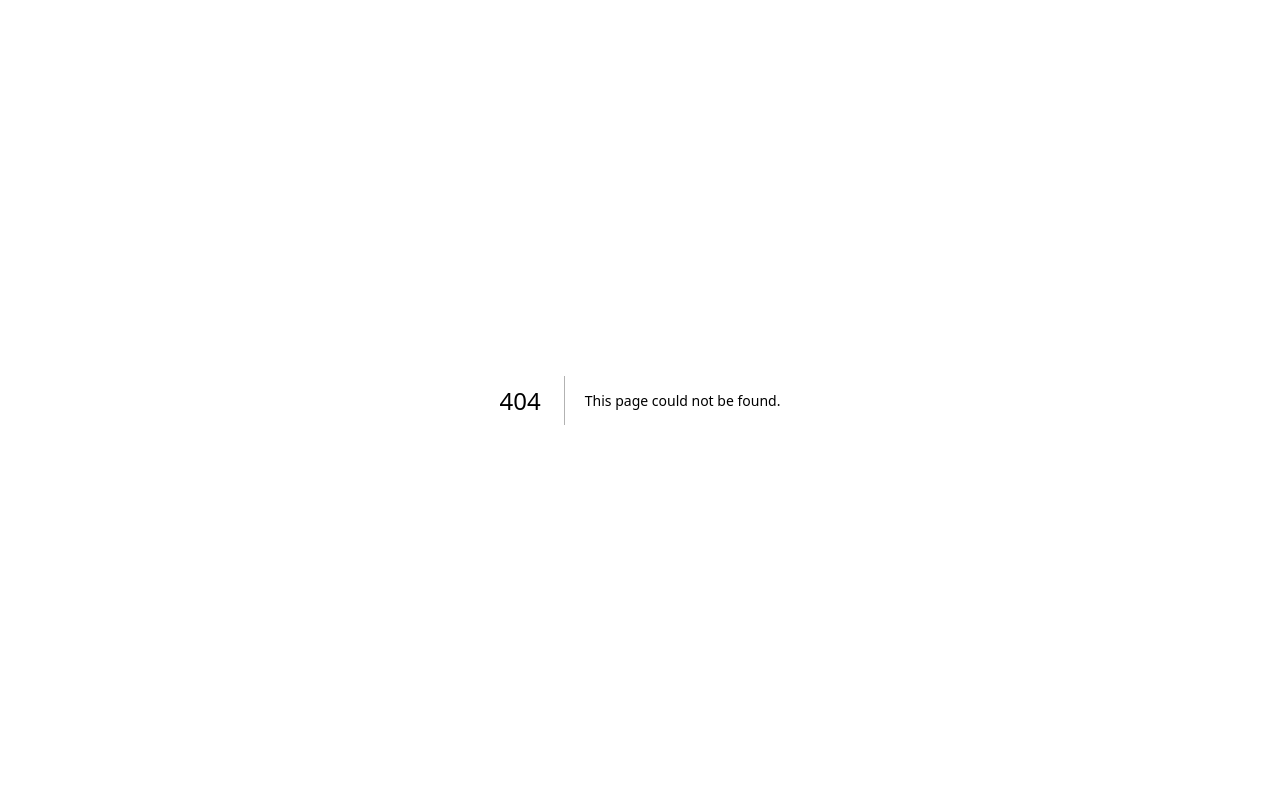
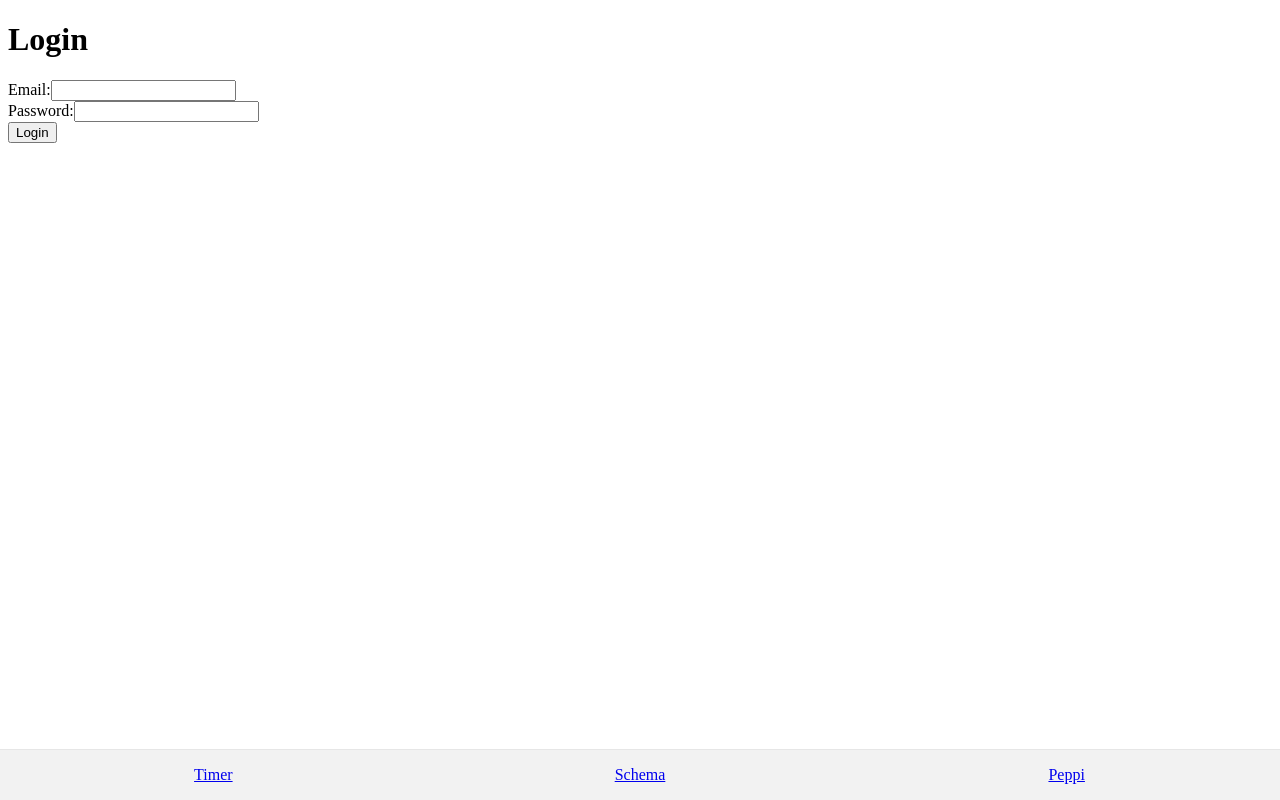
Before and after one commit to crtneko97/grp7_project, a Next.js app: page /loginPage in a window 1280 px wide. Before the commit this address had no page. Built offline with nearby package versions, Linux system fonts and the light colour scheme.

Commit message:
added loginpage and installed axios npm install axios for fetching

```diff
--- a/package.json
+++ b/package.json
@@ -12,6 +12,7 @@
     "@types/node": "18.15.11",
     "@types/react": "18.0.31",
     "@types/react-dom": "18.0.11",
+    "axios": "^1.3.4",
     "eslint": "8.37.0",
     "eslint-config-next": "13.2.4",
     "next": "13.2.4",
--- /dev/null
+++ b/pages/api/login.ts
@@ -0,0 +1,16 @@
+import type { NextApiRequest, NextApiResponse } from "next";
+
+export default function handler(
+  req: NextApiRequest,
+  res: NextApiResponse
+) {
+  const { email, password } = req.body;
+
+  // Here, you can write code to authenticate the user with your backend API.
+  // For this example, we'll just return a success message if the email and password match "test" and "password".
+  if (email === "simon_lol123@hotmail.com" && password === "123") {
+    res.status(200).json({ message: "Login successful!" });
+  } else {
+    res.status(401).json({ message: "Invalid email or password" });
+  }
+}
--- /dev/null
+++ b/pages/loginPage.tsx
@@ -0,0 +1,61 @@
+import { NextPage } from 'next'
+import BottomNavbar from '@/components/BottomNavbar'
+import { useState } from 'react'
+import axios from 'axios'
+
+
+
+
+const loginPage = () => {
+  const [email, setEmail] = useState("");
+  const [password, setPassword] = useState("");
+  const [error, setError] = useState("");
+
+  const handleSubmit = async (event: React.FormEvent<HTMLFormElement>) => {
+    event.preventDefault();
+
+  try{
+    const response = await axios.post("/api/login", { email, password });
+    console.log(response.data);
+  } catch (error){
+    setError("Invalid email or password");
+  }
+
+  };
+
+  return (
+  <div>
+
+            <h1>Login</h1>
+      <form onSubmit={handleSubmit}>
+        <div>
+          <label htmlFor="email">Email:</label>
+          <input
+            type="email"
+            id="email"
+            value={email}
+            onChange={(event) => setEmail(event.target.value)}
+          />
+        </div>
+        <div>
+          <label htmlFor="password">Password:</label>
+          <input
+            type="password"
+            id="password"
+            value={password}
+            onChange={(event) => setPassword(event.target.value)}
+          />
+        </div>
+        {error && <div>{error}</div>}
+        <button type="submit">Login</button>
+      </form>
+
+      <div>
+        <BottomNavbar />
+      </div>
+
+  </div>
+  )
+}
+
+export default loginPage
```
Also changed, not shown: pages/login.tsx (deleted), 1 other file (tests, documents, lock files or other folders).
